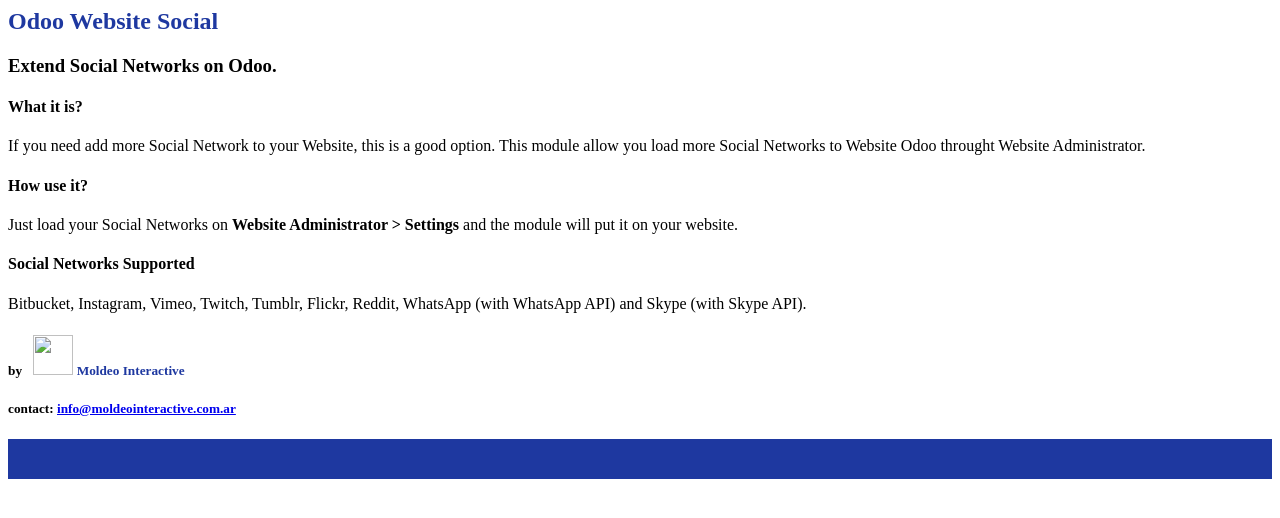
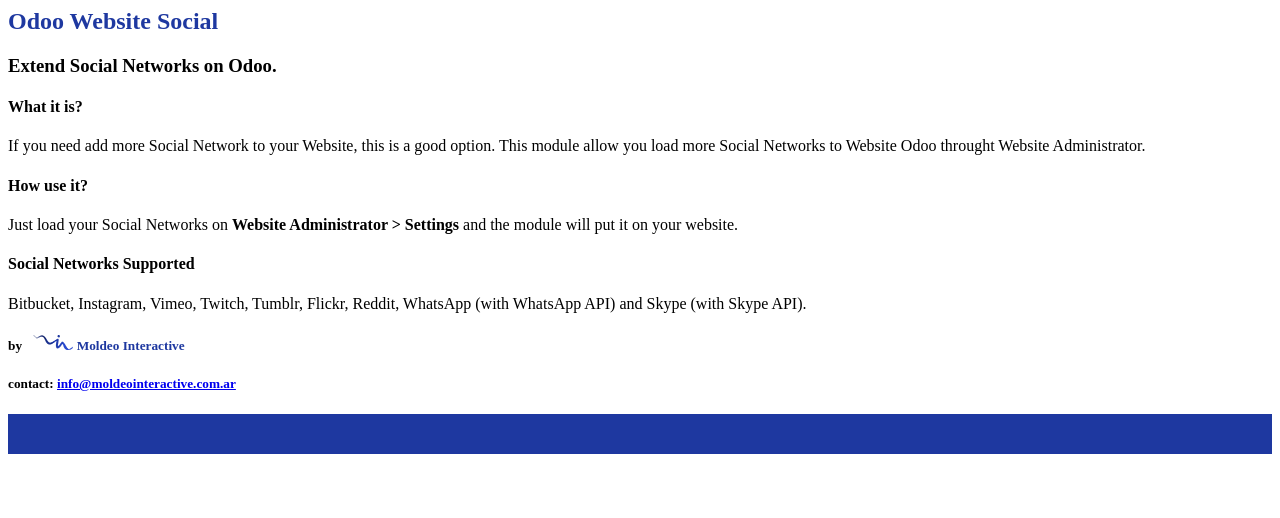
Before and after one commit to ctmil/website_social, a plain HTML site: page static/description/index.html in a window 1280 px wide. Drawn offline with Linux system fonts and the light colour scheme.

Commit message:
fix: correct use of logo

```diff
--- a/static/description/index.html
+++ b/static/description/index.html
@@ -18,7 +18,7 @@
     <p class="text-center">
         Bitbucket, Instagram, Vimeo, Twitch, Tumblr, Flickr, Reddit, WhatsApp (with WhatsApp API) and Skype (with Skype API).
     </p>
-    <h5 class="oe_slogan">by <img src="" style="width:40px;margin-left:8px;" /> <span style="color:#1e38a0;">Moldeo Interactive</span></h5>
+    <h5 class="oe_slogan">by <img src="moldeo_interactive_logo.png" style="width:40px;margin-left:8px;" /> <span style="color:#1e38a0;">Moldeo Interactive</span></h5>
     <h5 class="oe_slogan"><b>contact:</b> <a href="mailto:info@moldeointeractive.com.ar">info@moldeointeractive.com.ar</a></h5>
 </section>
 
```
Also changed, not shown: static/description/moldeo_interactive_logo.png (added).
